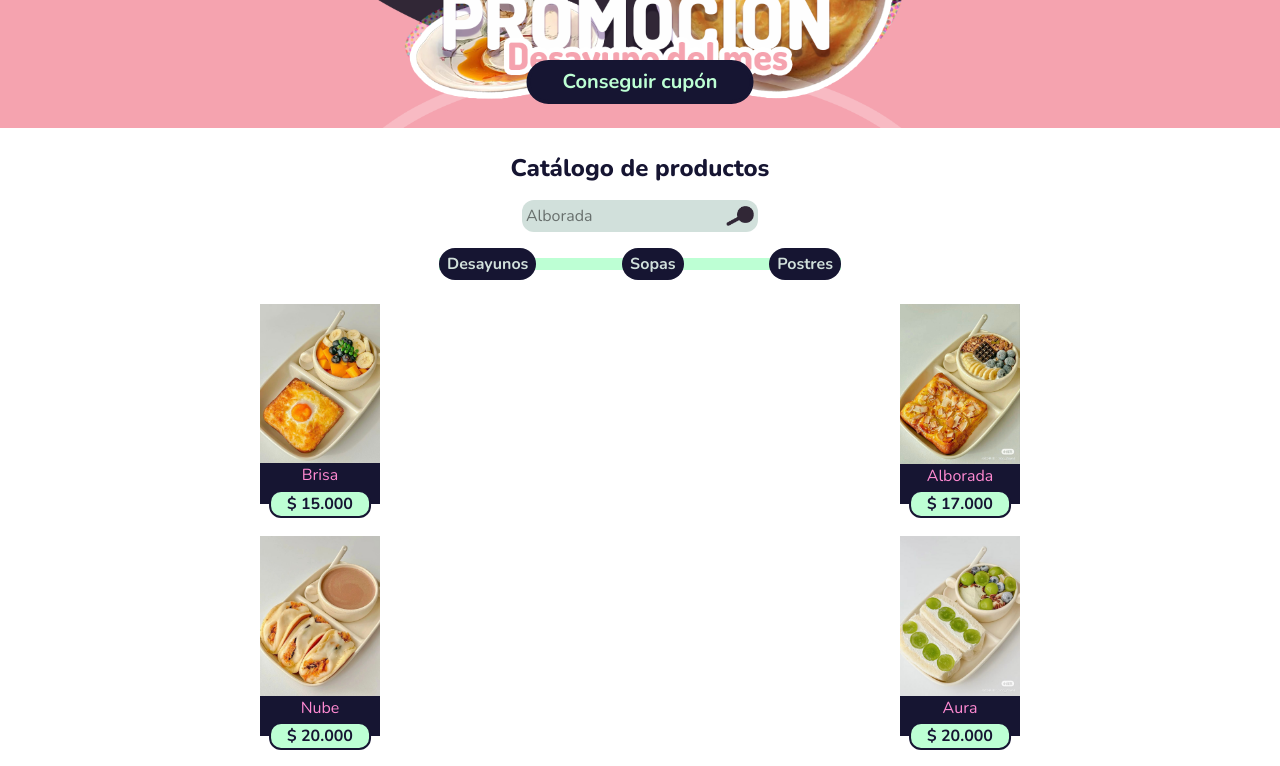
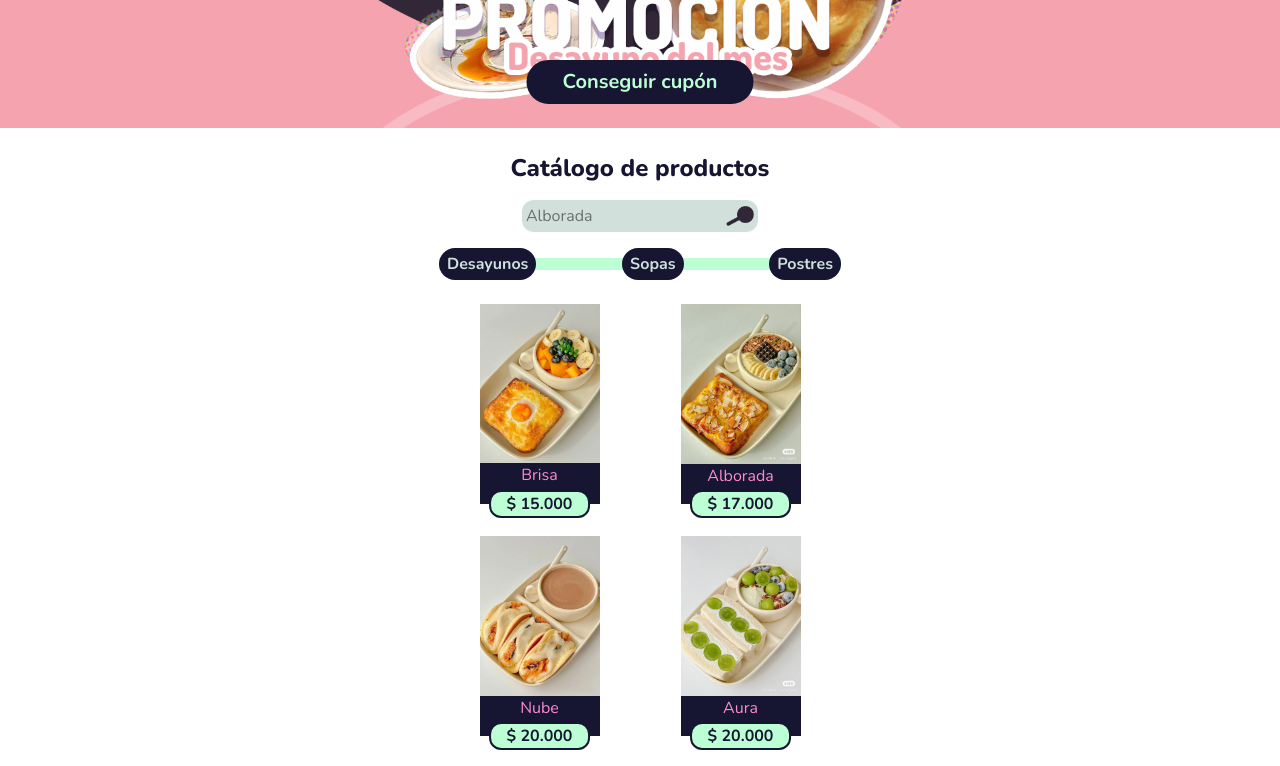
Before and after one commit to Manuel-GNcode/catalogo-reposteria, a React (Vite) app: page / in a window 1280 px wide. Shown: the part 480-1246 px from the top of the page. Built offline with nearby package versions, Linux system fonts and the light colour scheme; the HTML template or start-up script is replaced by a standard one.

Commit message:
Implement Principal component with category selection and search functionality; integrate CatalogoList for displaying food items.

```diff
--- a/src/App.tsx
+++ b/src/App.tsx
@@ -1,20 +1,15 @@
 import {Header} from './components/Header.tsx'
 import {Footer} from './components/Footer.tsx'
 import {Hero} from './components/Hero.tsx'
-import { NavBar } from './components/NavBar.tsx'
-import { CatalogoList } from './components/CatalogoList.tsx'
-import { useState } from 'react'
-import { CatalogoItem } from './assets/database.ts'
+import { Principal } from './components/Principal.tsx'
 
 function App() {
-  const [cat, setCat] = useState<CatalogoItem[]>([]);
 
   return (
     <>
       <Header></Header>
       <Hero></Hero>
-      <NavBar handleCat={setCat}></NavBar>
-      <CatalogoList foodList={cat}></CatalogoList>
+      <Principal></Principal>
       <Footer></Footer>
     </>
   );
--- /dev/null
+++ b/src/assets/interfaces.ts
@@ -0,0 +1,6 @@
+export interface CatalogoItem {
+  id: string;
+  name: string;
+  price: string;
+  urlImg: string;
+}
--- a/src/components/CatalogoList.tsx
+++ b/src/components/CatalogoList.tsx
@@ -1,20 +1,14 @@
 import { Food } from "./Food";
+import { CatalogoItem } from "../assets/interfaces";
 
-interface FoodItem {
-  id: string;
-  name: string;
-  urlImg: string;
-  price: string;
-}
-
-export const CatalogoList = ({foodList}: { foodList: FoodItem[] }) => {
+export const CatalogoList = ({foodList}: { foodList: CatalogoItem[] }) => {
   return (
-    <section className="grid grid-cols-2 justify-items-center gap-y-8 mb-6">
+    <div className="grid grid-cols-2 justify-items-center gap-y-8 my-6">
       {foodList.map(item=>{
         return (
-          <Food key={item.name+item.id} name={item.name} urlImg={item.urlImg} price={item.price}></Food>
+          <Food key={item.name+item.id} id={item.id} name={item.name} urlImg={item.urlImg} price={item.price}></Food>
         )
       })}
-    </section>
+    </div>
   )
 }
--- a/src/components/Food.tsx
+++ b/src/components/Food.tsx
@@ -1,12 +1,8 @@
-interface FoodProps {
-  name: string;
-  urlImg: string;
-  price: string;
-}
+import { CatalogoItem } from "../assets/interfaces"
 
-export const Food = ({name, urlImg, price}: FoodProps) => {
+export const Food = ({id, name, urlImg, price}: CatalogoItem) => {
   return (
-    <div className="bg-dark-purple relative pb-4 text-center">
+    <div id={name+id} className="bg-dark-purple relative pb-4 text-center">
       <img className="w-30 h-auto" src={urlImg} alt={name} />
       <h2 className="text-intense-rose capitalize">{name}</h2>
       <h3 className="absolute bg-soft-blue-green w-fit rounded-xl px-4 border-2 border-dark-purple bottom-0 left-1/2 translate-y-1/2 -translate-x-1/2 whitespace-nowrap font-bold text-dark-purple">$ {price}</h3>
--- a/src/components/NavBar.tsx
+++ /dev/null
@@ -1,65 +0,0 @@
-import { catalogo, CatalogoItem } from "../assets/database";
-import { useEffect, useState } from "react";
-
-interface NavBarProps {
-  handleCat: (items: CatalogoItem[]) => void;
-}
-
-export const NavBar = ({handleCat}: NavBarProps) => {
-  useEffect(()=>{
-    handleCat(catalogo.desayunos);
-  }, [handleCat]);
-
-  const [query, setQuery] = useState('');
-  useEffect(()=>{
-    if (query) {
-      const lowerQuery = query.toLowerCase();
-      const filtered: CatalogoItem[] = [];
-
-      for (const category in catalogo) {
-        const matches = catalogo[category as keyof typeof catalogo].filter(item =>
-          item.name.toLowerCase().includes(lowerQuery)
-        );
-
-        if (matches.length > 0) {
-          matches.forEach(match => filtered.push(match));
-        }
-      }
-
-      handleCat(filtered);
-    }
-  }, [query, handleCat])
-
-  return (
-    <section className="p-6 max-w-[450px] mx-auto">
-      <h1 className="text-2xl font-extrabold text-dark-purple text-center mb-4">Catálogo de productos</h1>
-      <nav className="flex flex-col-reverse items-center gap-4">
-        <ul className="relative flex justify-between w-full">
-          <li className="cursor-pointer bg-dark-purple text-grayish-blue font-bold px-2 py-1 rounded-2xl">
-            <button onClick={()=>handleCat(catalogo.desayunos)}>Desayunos</button>
-          </li>
-          <li className="cursor-pointer bg-dark-purple text-grayish-blue font-bold px-2 py-1 rounded-2xl">
-            <button onClick={()=>handleCat(catalogo.sopas)}>Sopas</button>
-          </li>
-          <li className="cursor-pointer bg-dark-purple text-grayish-blue font-bold px-2 py-1 rounded-2xl">
-            <button onClick={()=>handleCat(catalogo.postres)}>Postres</button>
-          </li>
-          <span className="absolute w-full h-3 bg-soft-blue-green -z-1 top-1/2 -translate-y-1/2"></span>
-        </ul>
-
-        <label htmlFor="search" className="flex bg-grayish-blue p-1 rounded-xl items-center">
-          <input
-            className="w-[200px] outline-0"
-            placeholder="Alborada"
-            type="search"
-            name="search"
-            id="search"
-            value={query}
-            onChange={e => setQuery(e.target.value)}
-          />
-          <img className="w-auto h-5" src="/images/iconos/buscar.png" alt="Icono de buscar" />
-        </label>
-      </nav>
-    </section>
-  );
-};
--- /dev/null
+++ b/src/components/Principal.tsx
@@ -0,0 +1,80 @@
+import { CatalogoList } from "./CatalogoList";
+import { catalogo } from "../assets/database";
+import { useState, useEffect } from "react";
+import { CatalogoItem } from "../assets/interfaces";
+
+export const Principal = () => {
+  const [list, setList] = useState(catalogo.desayunos);
+
+  const onClickDesayunos = ()=>{
+    setList(catalogo.desayunos)
+  }
+  const onClickSopas = ()=>{
+    setList(catalogo.sopas)
+  }
+  const onClickPostres = ()=>{
+    setList(catalogo.postres)
+  }
+
+  const [query, setQuery] = useState('');
+  useEffect(()=>{
+    const userSearch = query.trim().toLowerCase();
+
+    if (userSearch) {
+      const filtered: CatalogoItem[] = [];
+
+      for (const category in catalogo) {
+        const matches = catalogo[category as keyof typeof catalogo].filter(item =>
+          item.name.toLowerCase().includes(userSearch)
+        );
+
+        if (matches.length > 0) {
+          matches.forEach(match => filtered.push(match));
+        }
+      }
+
+      setList(filtered);
+    } else setList(catalogo.desayunos);
+  }, [query])
+
+  return (
+    <section className="p-6 max-w-[450px] mx-auto">
+      <h1 className="text-2xl font-extrabold text-dark-purple text-center mb-4">
+        Catálogo de productos
+      </h1>
+      <nav className="flex flex-col-reverse items-center gap-4">
+        <div className="relative flex justify-between w-full">
+          <button onClick={onClickDesayunos} className="cursor-pointer bg-dark-purple text-grayish-blue font-bold px-2 py-1 rounded-2xl">
+            Desayunos
+          </button>
+          <button onClick={onClickSopas} className="cursor-pointer bg-dark-purple text-grayish-blue font-bold px-2 py-1 rounded-2xl">
+            Sopas
+          </button>
+          <button onClick={onClickPostres} className="cursor-pointer bg-dark-purple text-grayish-blue font-bold px-2 py-1 rounded-2xl">
+            Postres
+          </button>
+          <span className="absolute w-full h-3 bg-soft-blue-green -z-1 top-1/2 -translate-y-1/2"></span>
+        </div>
+
+        <label htmlFor="search" className="flex bg-grayish-blue p-1 rounded-xl items-center">
+          <input
+            className="w-[200px] outline-0"
+            placeholder="Alborada"
+            type="search"
+            name="search"
+            id="search"
+            value={query}
+            onChange={(e)=>setQuery(e.target.value)}
+          />
+          <img
+            className="w-auto h-5"
+            src="/images/iconos/buscar.png"
+            alt="Icono de buscar"
+          />
+        </label>
+      </nav>
+
+      <CatalogoList foodList={list}></CatalogoList>
+    </section>
+  );
+};
```
Also changed, not shown: src/assets/database.ts (+6 -13 lines).
